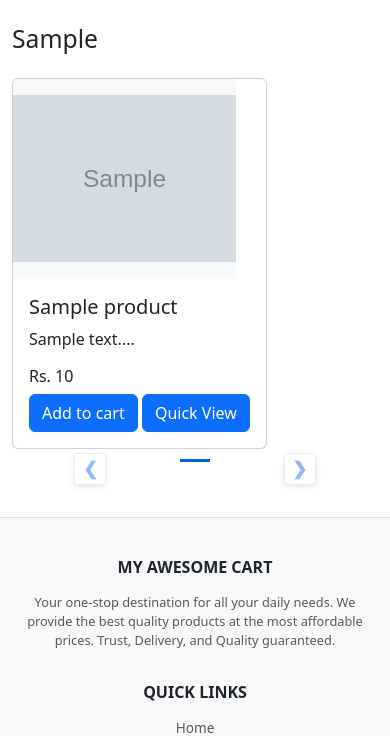
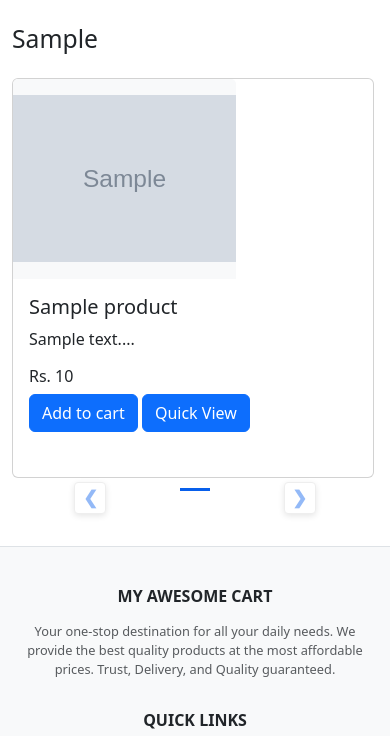
Before and after one commit to piyush7116/ecommerce, a Django app: page /shop/ in a window 390 px wide. Shown: the part 56-792 px from the top of the page. Run offline with Django 5.2, Linux system fonts and the light colour scheme; tables that the repository leaves empty hold one stand-in row (values such as "Sample post"); grey boxes marked "Sample" are stand-in pictures; some libraries are stand-ins or nearby versions.

Commit message:
mobile working proper

```diff
--- a/ecom/urls.py
+++ b/ecom/urls.py
@@ -21,8 +21,10 @@ from .import views
 from django.conf.urls.static import static
 
 urlpatterns = [
-    path('admin/',admin.site.urls),
-    path('shop/',include('shop.urls')),
+    path('admin/', admin.site.urls),
+    path('shop/', include('shop.urls')),
+    path('', views.index, name='index'),
+]
 
-    path('',views.index,name='index'),
-]+static(settings.MEDIA_URL,document_root=settings.MEDIA_ROOT)
+if settings.MEDIA_URL and settings.MEDIA_ROOT:
+    urlpatterns += static(settings.MEDIA_URL, document_root=settings.MEDIA_ROOT)
--- a/shop/templates/shop/checkout.html
+++ b/shop/templates/shop/checkout.html
@@ -53,12 +53,10 @@
                 <label for="inputZip" class="form-label">Zip</label>
                 <input type="text" class="form-control" id="inputZip" name="inputZip">
             </div>
-            <div class="col-4">
+            <div class="col-md-4">
                 <label class="form-label" for="phone">
                     Phone No.
                 </label> <input class="form-control" type="tel" id="phone" name="phone">
-
-
             </div>
             <div class="col-12 mt-3">
                 <button type="submit" class="btn btn-secondary" name="pay_with_cod">Place Order with COD</button>
--- a/shop/templates/shop/index.html
+++ b/shop/templates/shop/index.html
@@ -136,13 +136,27 @@ color: #3752c3;
   }
 
   .card-body {
-    width: 122%;
+    width: 100%;
+    padding: 15px;
   }
 
   .card-title,
   .card-text {
-    width: 86%;
+    width: 100%;
   }
+
+  /* Responsive adjustment for small screens */
+  @media (max-width: 768px) {
+    .col-md-3 {
+      display: block;
+      width: 100%;
+    }
+    .card {
+      height: auto;
+      min-height: 400px;
+    }
+  }
+
 </style>
 {% endblock %}
 
```
Also changed, not shown: check_urls.py (deleted, +0 -19 lines).
